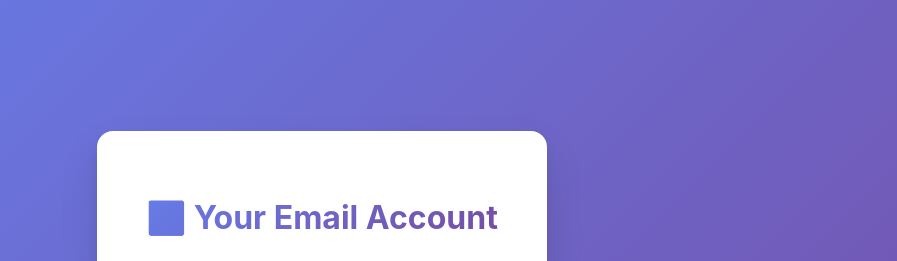
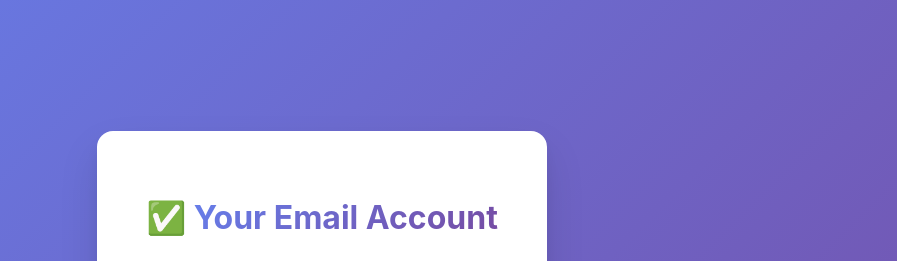
Before and after one commit to atYuguo/xiatoumailreg, a FastAPI app: template templates/en/user.html in a window 1280 px wide. Shown: the top 261 px of the page, without its empty margins (318-1215 px from the left). Run offline with FastAPI, Linux system fonts and the light colour scheme; the template is opened without the code that fills it: most values are stand-ins (such as "Sample title", 1, 10 or a date in 2020).

Commit message:
Fix emoji display.

```diff
--- a/static/style.css
+++ b/static/style.css
@@ -32,6 +32,10 @@ h1 {
     font-weight: 700;
     margin-bottom: 0.5rem;
     color: #2d3748;
+}
+
+/* Apply gradient only to text, not emojis */
+h1 .gradient-text {
     background: linear-gradient(135deg, #667eea 0%, #764ba2 100%);
     -webkit-background-clip: text;
     -webkit-text-fill-color: transparent;
--- a/templates/en/user.html
+++ b/templates/en/user.html
@@ -8,7 +8,7 @@
 </head>
 <body>
     <div class="container">
-        <h1>✅ Your Email Account</h1>
+        <h1>✅ <span class="gradient-text">Your Email Account</span></h1>
         {% if success %}
         <div class="success-message">{{ success }}</div>
         {% endif %}
--- a/templates/zh/user.html
+++ b/templates/zh/user.html
@@ -8,7 +8,7 @@
 </head>
 <body>
     <div class="container">
-        <h1>✅ 你好, {{ user.preferred_username }}!</h1>
+        <h1>✅ <span class="gradient-text">你好, {{ user.preferred_username }}!</span></h1>
         {% if success %}
             <div class="success-message">{{ success }}</div>
         {% endif %}
```
